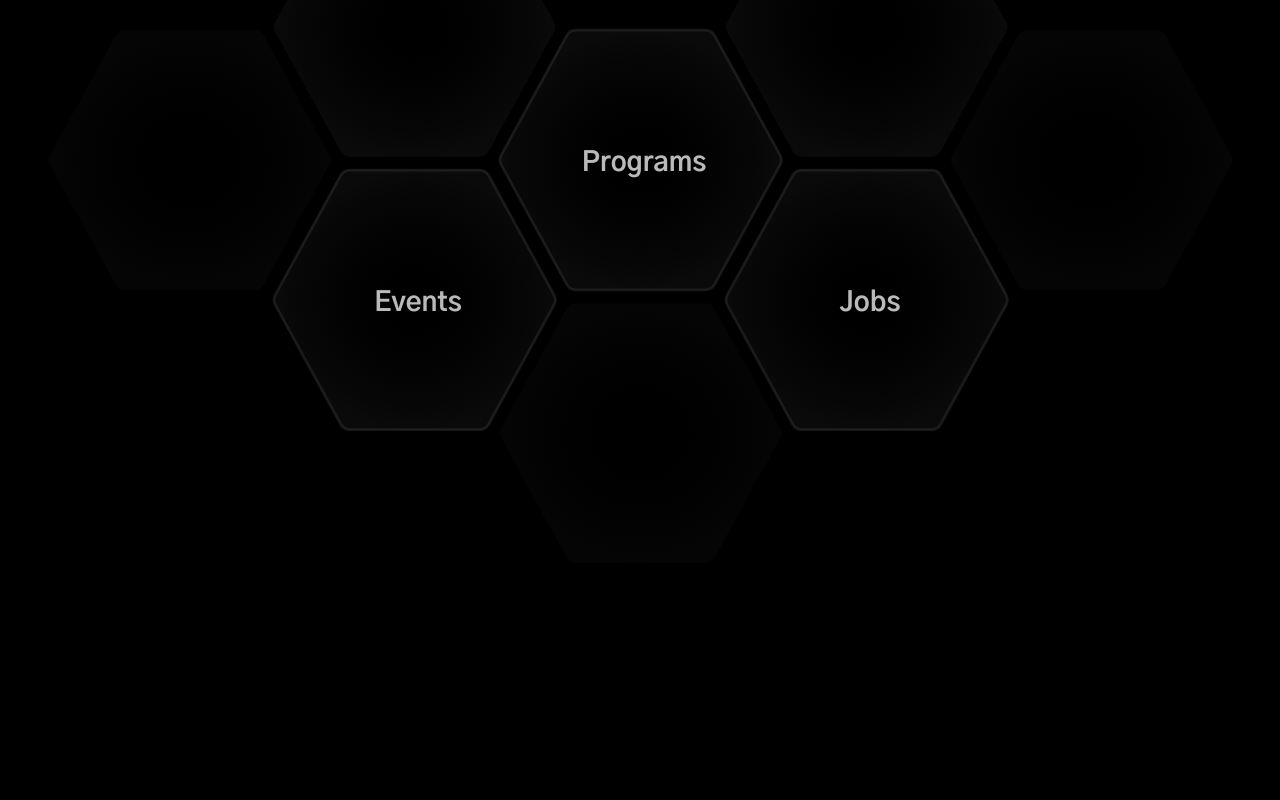
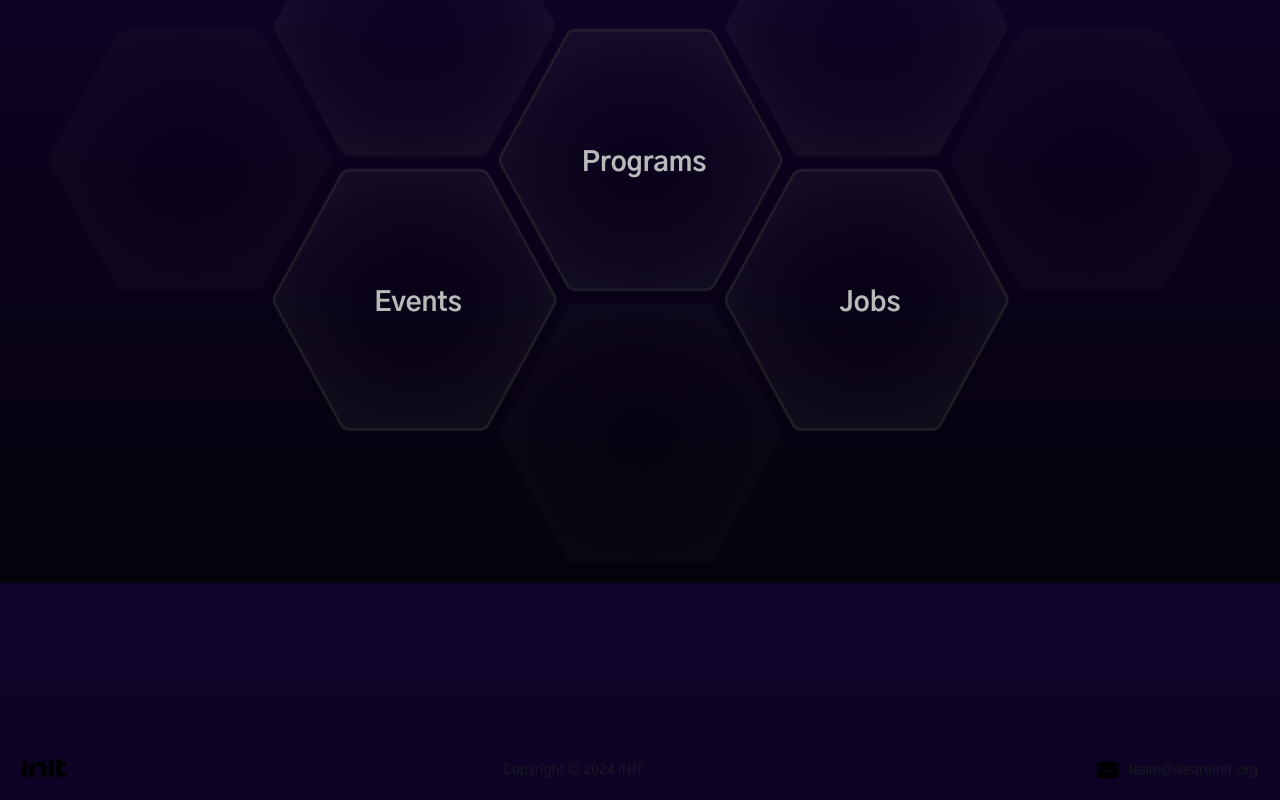
Before and after one commit to INIT-Build-Web-Dev-3-Spring-2024/init-website, a Next.js app: page / in a window 1280 px wide. Shown: the part 2617-3417 px from the top of the page. Before the commit the page ends 3325 px from the top, so only its background shows below. Built offline with nearby package versions, Linux system fonts and the light colour scheme.

Commit message:
added bg gradient and fix visual bug with hexagons

```diff
--- a/src/app/globals.css
+++ b/src/app/globals.css
@@ -4,8 +4,7 @@
 
 body {
   @apply text-primary-text overflow-x-hidden max-w-full bg-fixed font-gothic-a1;
-  @apply bg-page;
-  /* background: theme(colors.black); */
+  @apply bg-gradient-to-b from-[#10032c] to-[#05020b];
 }
 
 @layer utilities {
--- a/src/app/layout.tsx
+++ b/src/app/layout.tsx
@@ -38,7 +38,7 @@ export default function RootLayout({ children }: LayoutProps) {
         <main>{children}</main>
 
         <HexagonNavigation />
-        {/* <Footer /> */}
+        <Footer />
       </body>
     </html>
   );
--- a/src/components/Navigation/HexagonNavigation.tsx
+++ b/src/components/Navigation/HexagonNavigation.tsx
@@ -10,10 +10,11 @@ export default function HexagonNavigation() {
   const router = useRouter();
   const pathName = usePathname();
 
-  const links = useMemo(
-    () => navLinks.filter(({ href }) => pathName !== href),
-    [pathName]
-  );
+  const links = useMemo(() => {
+    const options = navLinks.filter(({ href }) => pathName !== href);
+
+    return options.slice(0, 3);
+  }, [pathName]);
 
   return (
     <div className="flex items-center justify-center flex-col">
@@ -38,7 +39,11 @@ export default function HexagonNavigation() {
             fillOpacity="0.04"
             offset={index % 2 ? ["top", "sides"] : []}
           >
-            <button type="button" onClick={() => router.push(href)}>
+            <button
+              className="hover:scale-105 transition-all"
+              type="button"
+              onClick={() => router.push(href)}
+            >
               <SubTitle className="first-letter:capitalize">{label}</SubTitle>
             </button>
           </Hexagon>
--- a/src/components/Navigation/Navbar.tsx
+++ b/src/components/Navigation/Navbar.tsx
@@ -63,7 +63,7 @@ export default function Navbar() {
     <nav
       className={twMerge(
         "grid grid-cols-3 gap-10 p-8 sticky top-0 transition-all duration-500 z-50",
-        "bg-gradient-to-b from-black via-black to-transparent",
+        "bg-gradient-to-b from-[#10032c] from-65% to-transparent",
         !showNav && "-top-52"
       )}
     >
```
